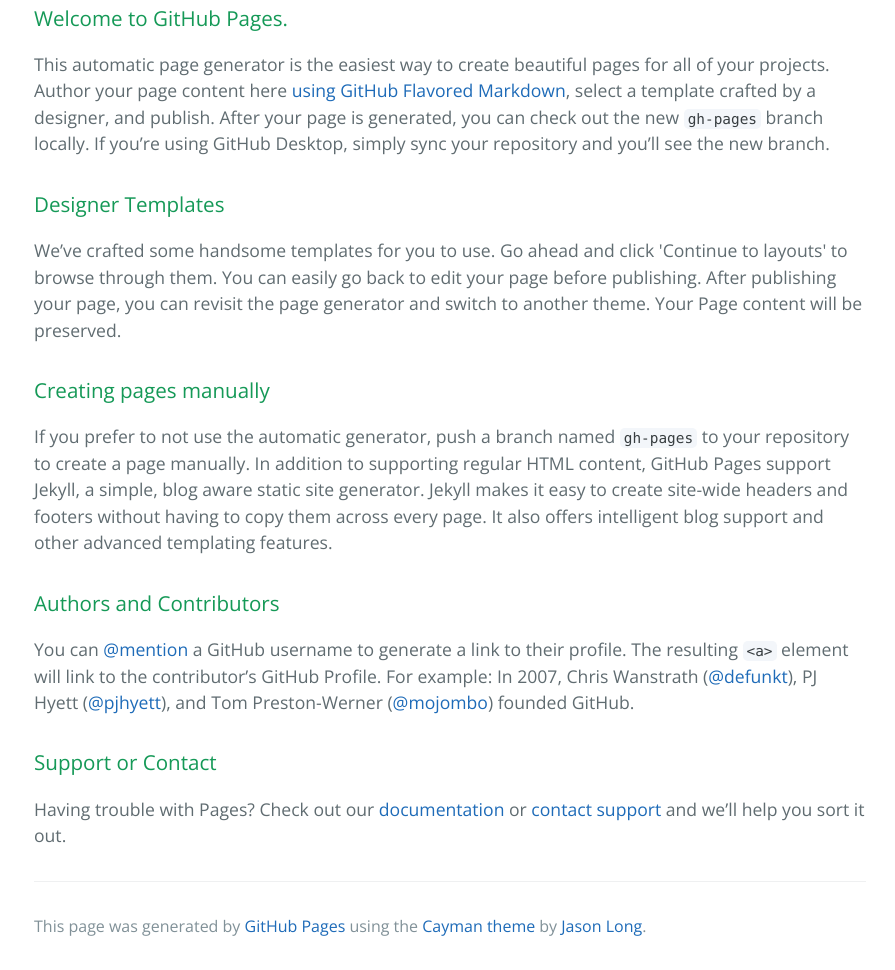
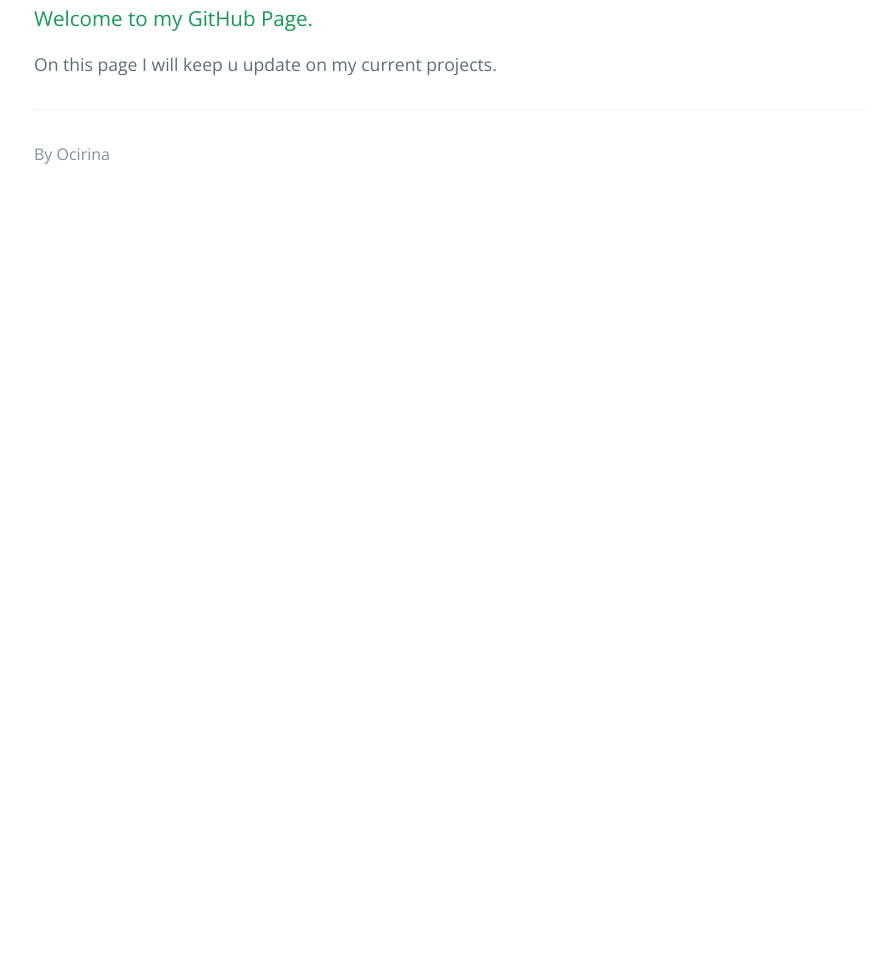
Before and after one commit to Ocirina/ocirina.github.io, a plain HTML site: page index.html in a window 1280 px wide. Shown: the part 346-1316 px from the top of the page, without its empty margins (190-1085 px from the left). After the commit the page ends 800 px from the top, so only its background shows below. Drawn offline with nearby package versions, Linux system fonts and the light colour scheme.

Commit message:
Update pages

```diff
--- a/index.html
+++ b/index.html
@@ -12,38 +12,19 @@
   <body>
     <section class="page-header">
       <h1 class="project-name">Ocirina.GitHub.io</h1>
-      <h2 class="project-tagline">Ocirina GitHub website</h2>
+      <h2 class="project-tagline">My personal GitHub website</h2>
     </section>
 
     <section class="main-content">
       <h3>
-<a id="welcome-to-github-pages" class="anchor" href="#welcome-to-github-pages" aria-hidden="true"><span class="octicon octicon-link"></span></a>Welcome to GitHub Pages.</h3>
+<a id="welcome-to-github-pages" class="anchor" href="#welcome-to-github-pages" aria-hidden="true"><span class="octicon octicon-link"></span></a>Welcome to my GitHub Page.</h3>
 
-<p>This automatic page generator is the easiest way to create beautiful pages for all of your projects. Author your page content here <a href="https://guides.github.com/features/mastering-markdown/">using GitHub Flavored Markdown</a>, select a template crafted by a designer, and publish. After your page is generated, you can check out the new <code>gh-pages</code> branch locally. If you’re using GitHub Desktop, simply sync your repository and you’ll see the new branch.</p>
+<p>On this page I will keep u update on my current projects.</p>
 
-<h3>
-<a id="designer-templates" class="anchor" href="#designer-templates" aria-hidden="true"><span class="octicon octicon-link"></span></a>Designer Templates</h3>
-
-<p>We’ve crafted some handsome templates for you to use. Go ahead and click 'Continue to layouts' to browse through them. You can easily go back to edit your page before publishing. After publishing your page, you can revisit the page generator and switch to another theme. Your Page content will be preserved.</p>
-
-<h3>
-<a id="creating-pages-manually" class="anchor" href="#creating-pages-manually" aria-hidden="true"><span class="octicon octicon-link"></span></a>Creating pages manually</h3>
-
-<p>If you prefer to not use the automatic generator, push a branch named <code>gh-pages</code> to your repository to create a page manually. In addition to supporting regular HTML content, GitHub Pages support Jekyll, a simple, blog aware static site generator. Jekyll makes it easy to create site-wide headers and footers without having to copy them across every page. It also offers intelligent blog support and other advanced templating features.</p>
-
-<h3>
-<a id="authors-and-contributors" class="anchor" href="#authors-and-contributors" aria-hidden="true"><span class="octicon octicon-link"></span></a>Authors and Contributors</h3>
-
-<p>You can <a href="https://github.com/blog/821" class="user-mention">@mention</a> a GitHub username to generate a link to their profile. The resulting <code>&lt;a&gt;</code> element will link to the contributor’s GitHub Profile. For example: In 2007, Chris Wanstrath (<a href="https://github.com/defunkt" class="user-mention">@defunkt</a>), PJ Hyett (<a href="https://github.com/pjhyett" class="user-mention">@pjhyett</a>), and Tom Preston-Werner (<a href="https://github.com/mojombo" class="user-mention">@mojombo</a>) founded GitHub.</p>
-
-<h3>
-<a id="support-or-contact" class="anchor" href="#support-or-contact" aria-hidden="true"><span class="octicon octicon-link"></span></a>Support or Contact</h3>
-
-<p>Having trouble with Pages? Check out our <a href="https://help.github.com/pages">documentation</a> or <a href="https://github.com/contact">contact support</a> and we’ll help you sort it out.</p>
 
       <footer class="site-footer">
 
-        <span class="site-footer-credits">This page was generated by <a href="https://pages.github.com">GitHub Pages</a> using the <a href="https://github.com/jasonlong/cayman-theme">Cayman theme</a> by <a href="https://twitter.com/jasonlong">Jason Long</a>.</span>
+        <span class="site-footer-credits">By Ocirina</span>
       </footer>
 
     </section>
```
